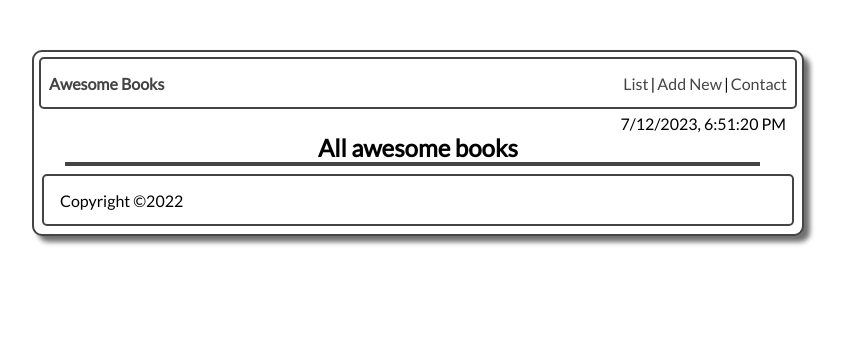
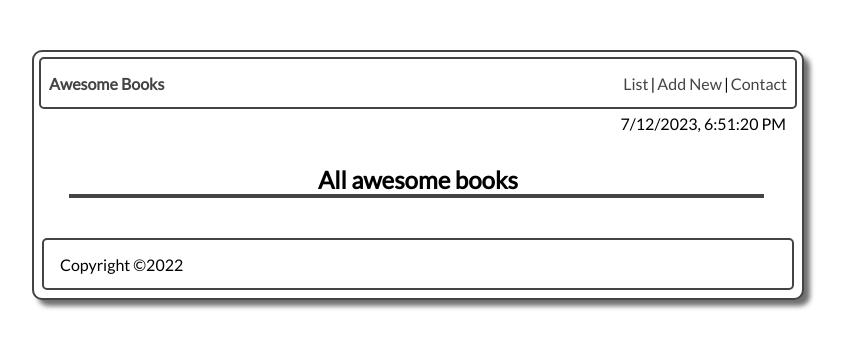
Before and after one commit to Godedict/Awesome-books, a website: page index.html in a window 1280 px wide. Shown: the whole page, without its empty margins (222-1066 px from the left). Drawn offline with Linux system fonts and the light colour scheme.

```diff
--- a/style.css
+++ b/style.css
@@ -55,12 +55,13 @@
   display: flex;
   flex-direction: column;
   justify-content: center;
+  padding: 2rem 0;
 }
 
 .book-list{
   border: 2px solid #444;
   width: 90%;
-  margin-left: 4%;
+  margin-left: 4.5%;
 }
 
 .book-ul {
```
